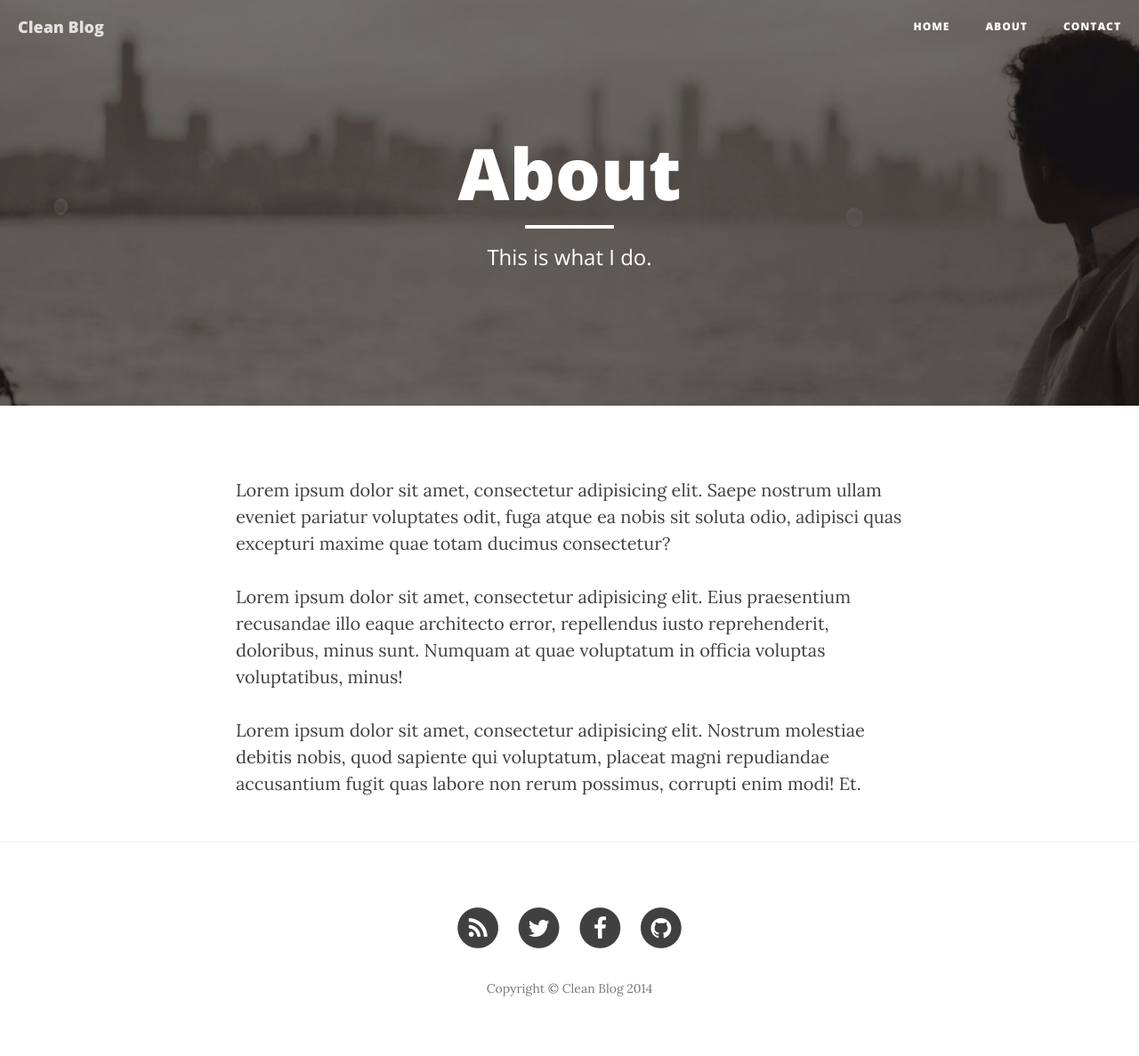
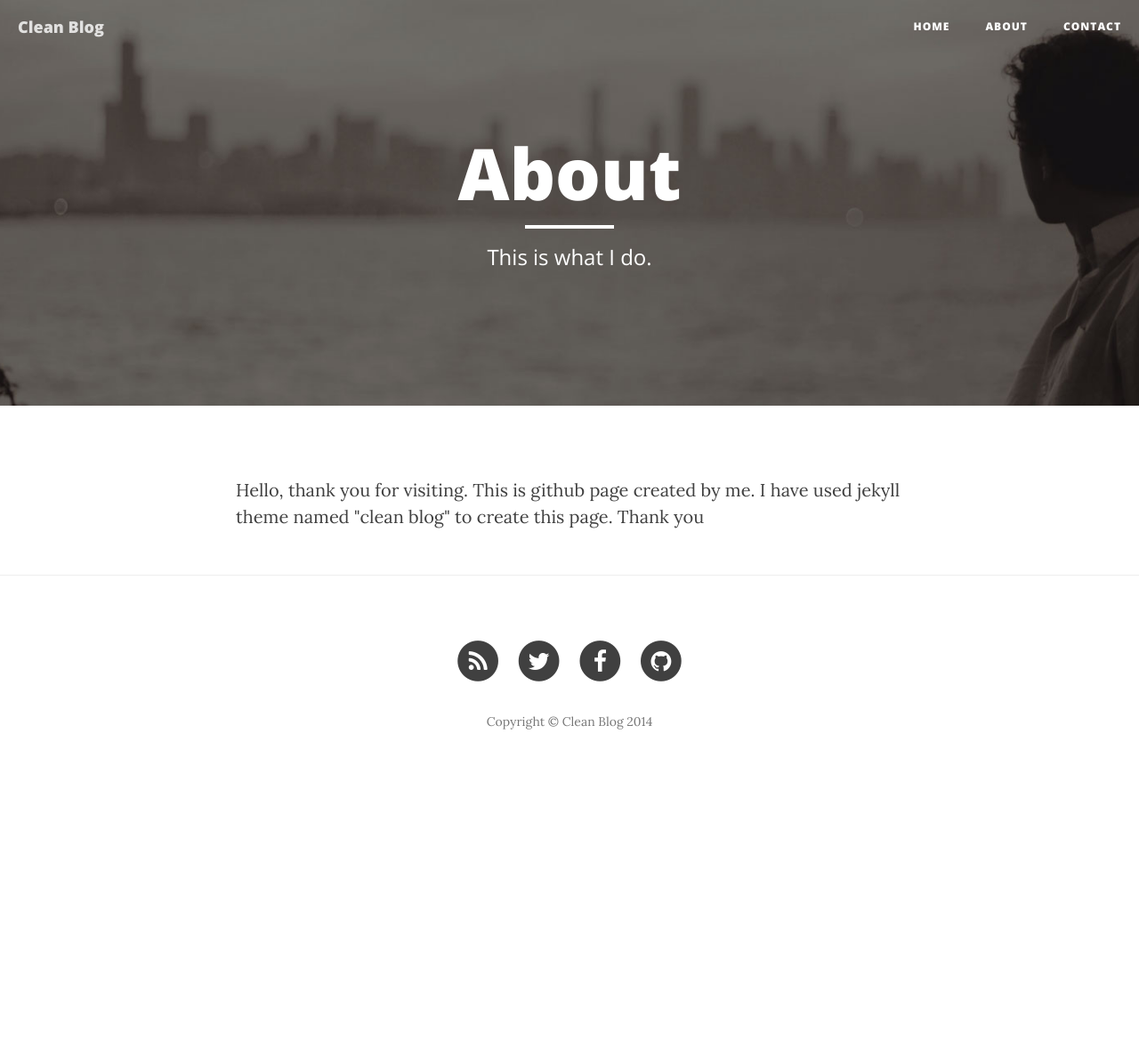
Before and after one commit to Ashiish/demo, a Jekyll site: the page built from about.html, in a window 1280 px wide. Shown: the whole page at 89% size. Built offline with Jekyll 4.4.1, drawn with Linux system fonts in a browser that asks for light colours; nearby versions of some CDN libraries; after the commit the page ends 900 px from its top, so only the background shows below that.

Commit message:
Update about.html

```diff
--- a/about.html
+++ b/about.html
@@ -5,8 +5,4 @@ description: "This is what I do."
 header-img: "/img/about-bg.jpg"
 ---
 
-<p>Lorem ipsum dolor sit amet, consectetur adipisicing elit. Saepe nostrum ullam eveniet pariatur voluptates odit, fuga atque ea nobis sit soluta odio, adipisci quas excepturi maxime quae totam ducimus consectetur?</p>
-
-<p>Lorem ipsum dolor sit amet, consectetur adipisicing elit. Eius praesentium recusandae illo eaque architecto error, repellendus iusto reprehenderit, doloribus, minus sunt. Numquam at quae voluptatum in officia voluptas voluptatibus, minus!</p>
-
-<p>Lorem ipsum dolor sit amet, consectetur adipisicing elit. Nostrum molestiae debitis nobis, quod sapiente qui voluptatum, placeat magni repudiandae accusantium fugit quas labore non rerum possimus, corrupti enim modi! Et.</p>
+<p>Hello, thank you for visiting. This is github page created by me. I have used jekyll theme named "clean blog" to create this page. Thank you</p>
```
